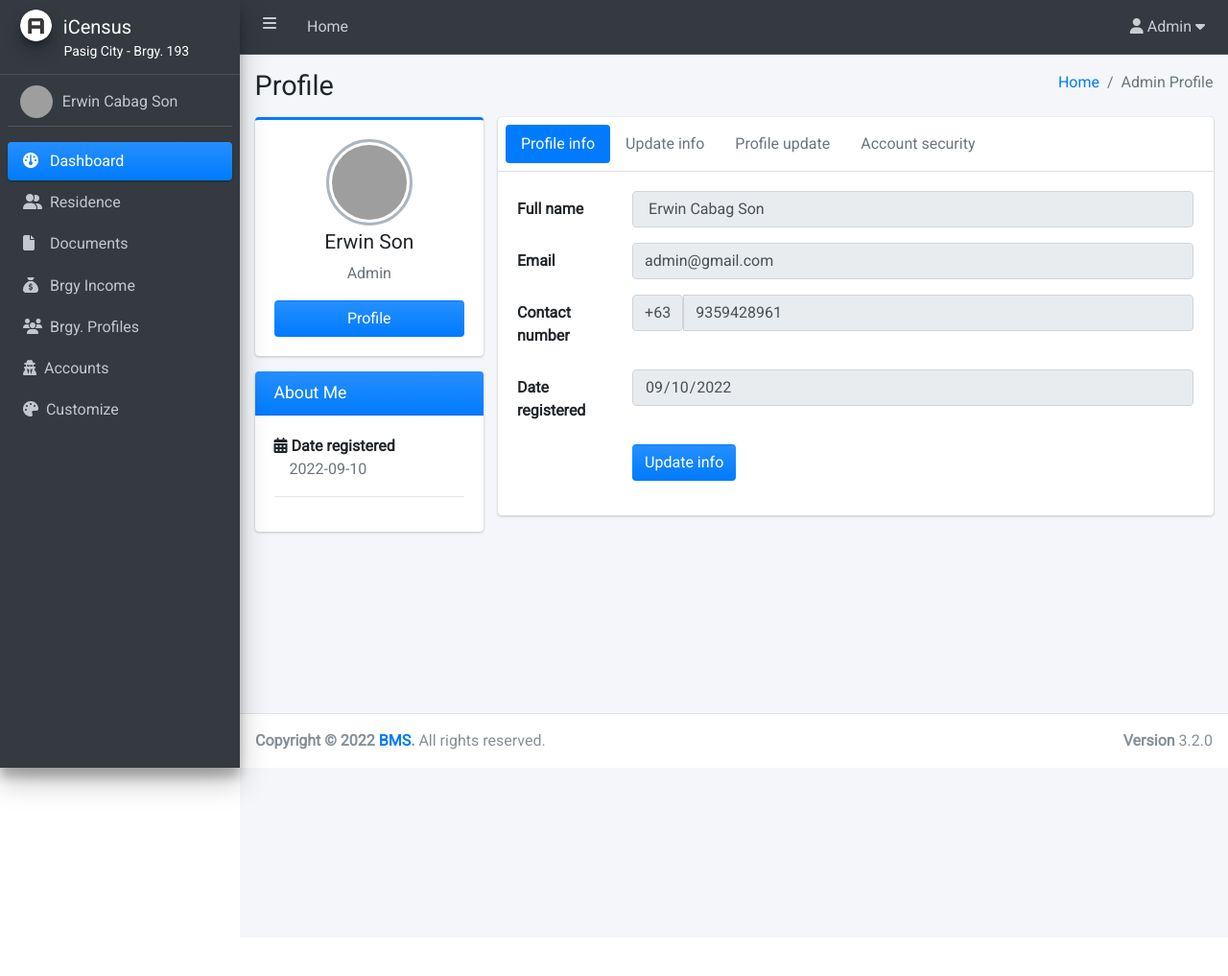
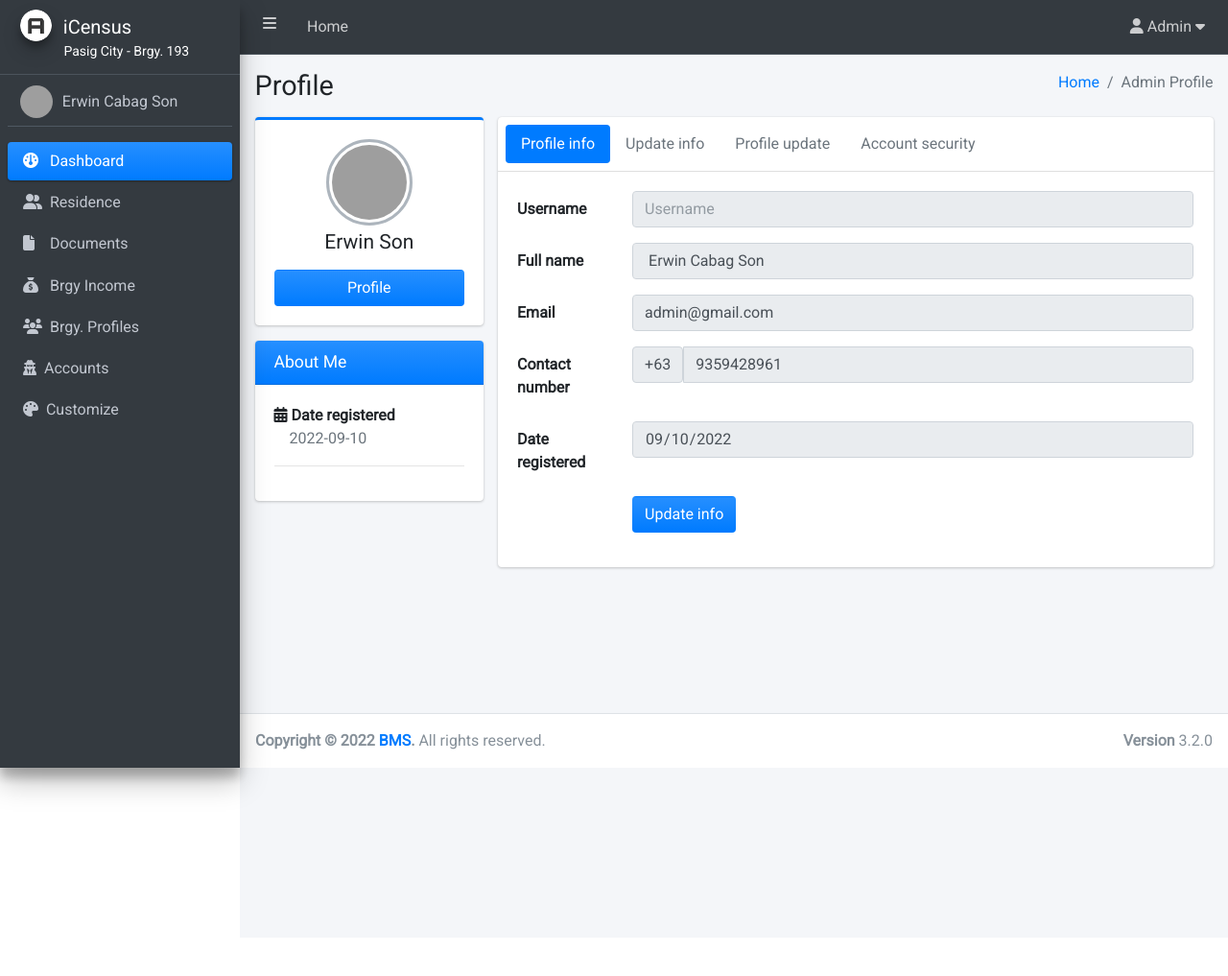
Before and after one commit to BSIT-Caprock/Winson404-Barangay-Monitoring-System, a PHP site: page /PROJECT/Admin/profile.php in a window 1280 px wide. Shown: the top 1017 px of the page at 96% size. Run offline with PHP 8.4, Linux system fonts and the light colour scheme; a user stored in the database is signed in; data comes from the database, SQL or seed files in the repository; some libraries are stand-ins or nearby versions; grey boxes are pictures that could not be loaded.

Commit message:
Update profile.php

```diff
--- a/Admin/profile.php
+++ b/Admin/profile.php
@@ -34,7 +34,7 @@
                        alt="User profile picture"  style="height: 90px; width: 90px; border-radius: 50%;">
                 </div>
                 <h3 class="profile-username text-center"><?php echo ' '.$row['firstname'].' '.$row['lastname'].' '; ?></h3>
-                <p class="text-muted text-center"><?php echo $row['user_type']; ?></p>
+                <p class="text-muted text-center"><?php echo $row['username']; ?></p>
                 <a class="btn bg-gradient-primary btn-block">Profile</a>
               </div>
             </div>
@@ -84,6 +84,12 @@
                 <div class="tab-content">
 
                   <div class="active tab-pane" id="viewprofile">
+                      <div class="form-group row">
+                        <label for="Username" class="col-sm-2 col-form-label">Username</label>
+                        <div class="col-sm-10">
+                          <input type="text" class="form-control" id="Username" placeholder="Username" value="<?php echo $row['username']; ?>" readonly>
+                        </div>
+                      </div>
                      <div class="form-group row">
                         <label for="First name" class="col-sm-2 col-form-label">Full name</label>
                         <div class="col-sm-10">
@@ -132,6 +138,12 @@
                       <form action="process_update.php" method="POST">
                       <div class="form-group row">
                         <input type="hidden" class="form-control" id="Date of birth" placeholder="User Id" value="<?php echo $row['user_Id']; ?>" name="user_Id">
+                        <label for="Username" class="col-sm-2 col-form-label">Username</label>
+                        <div class="col-sm-10">
+                          <input type="text" class="form-control" id="Username" placeholder="Username" value="<?php echo $row['username']; ?>" name="username">
+                        </div>
+                      </div>
+                      <div class="form-group row">
                         <label for="First name" class="col-sm-2 col-form-label">First name</label>
                         <div class="col-sm-10">
                           <input type="text" class="form-control" id="First name" placeholder="First name" value="<?php echo $row['firstname']; ?>" onkeyup="lettersOnly(this)" name="firstname">
```
